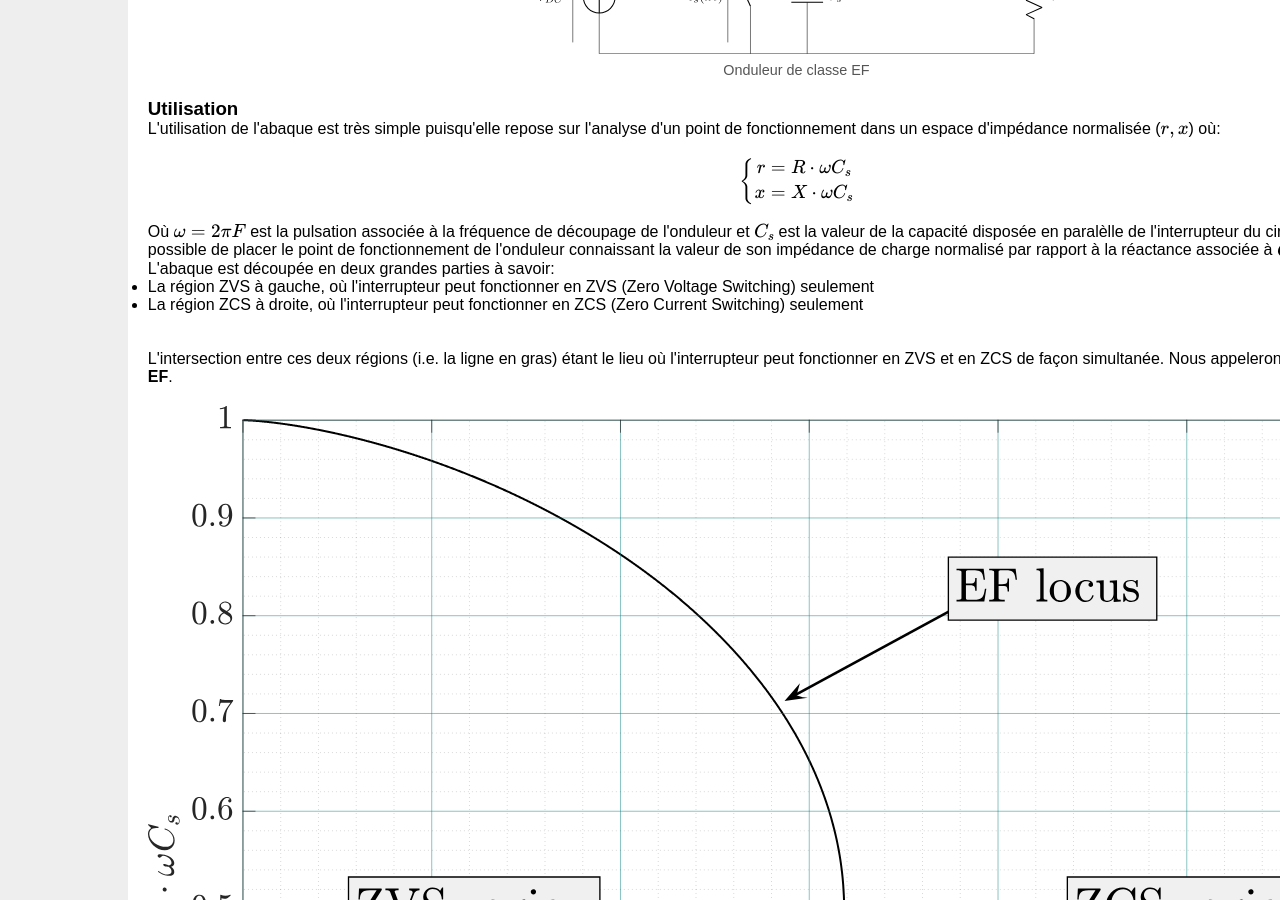
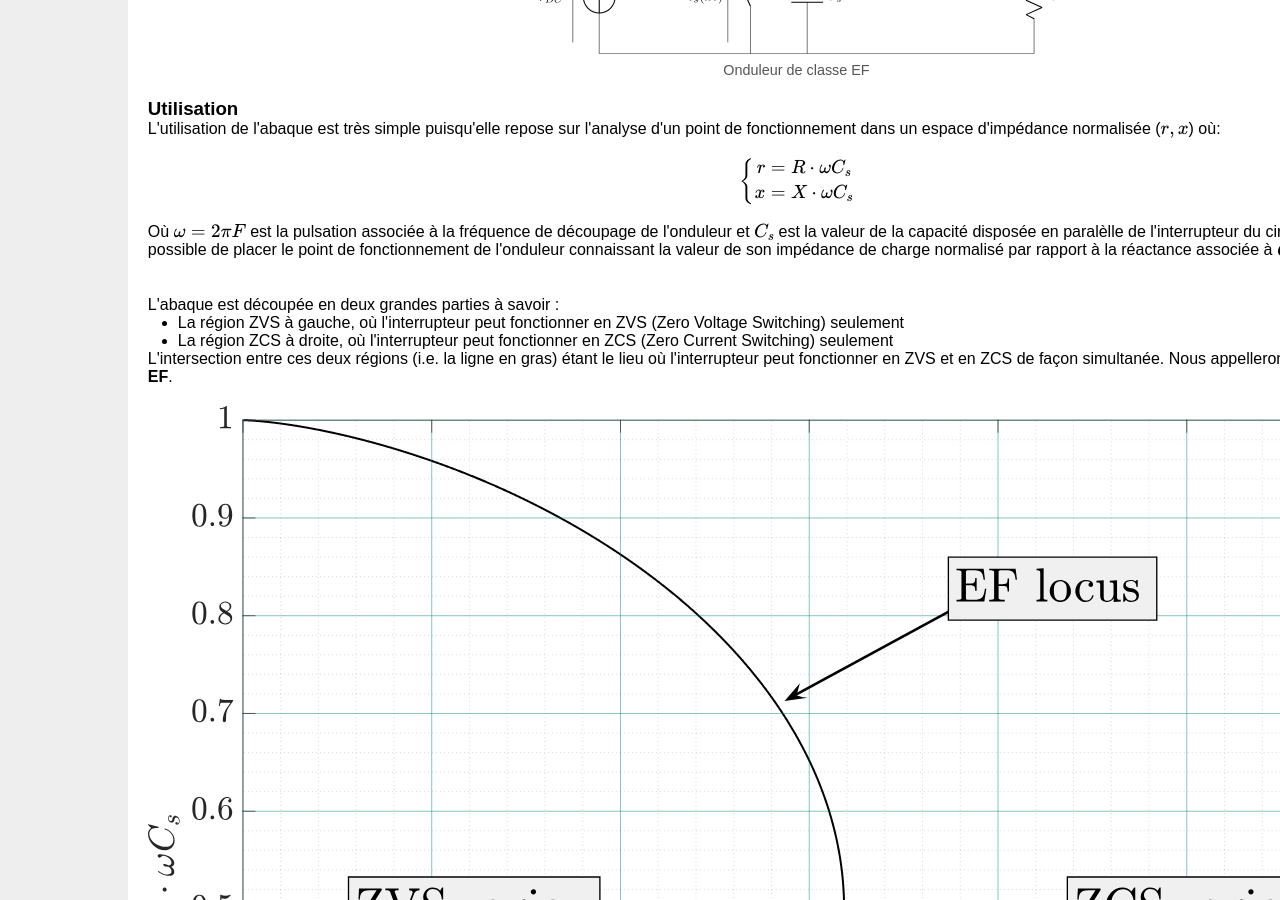
Before and after one commit to bdaire/bdaire.github.io, a Jekyll site: the page built from research_chart_overview.md, in a window 1280 px wide and 900 px high, scrolled down 455 px. Built offline with Jekyll 4.4.1, drawn with Linux system fonts in a browser that asks for light colours.

Commit message:
Update research_chart_overview.md

```diff
--- a/research_chart_overview.md
+++ b/research_chart_overview.md
@@ -67,15 +67,20 @@ x &= X \cdot \omega C_s
 
 <p>Où \(\omega=2\pi F\) est la pulsation associée à la fréquence de découpage de l'onduleur et \(C_s\) est la valeur de la capacité disposée en paralèlle de l'interrupteur du circuit. Autrement dit, est possible de placer le point de fonctionnement de l'onduleur connaissant la valeur de son impédance de charge normalisé par rapport à la réactance associée à \(C_s\).
 </p>
+<br><br>
+<p>
+  L'abaque est découpée en deux grandes parties à savoir :
+</p>
 
-<p>L'abaque est découpée en deux grandes parties à savoir:
-<ul>
+<ul style="margin-left: 30px;">
   <li>La région ZVS à gauche, où l'interrupteur peut fonctionner en ZVS (Zero Voltage Switching) seulement</li>
   <li>La région ZCS à droite, où l'interrupteur peut fonctionner en ZCS (Zero Current Switching) seulement</li>
 </ul>
-<br><br>
-L'intersection entre ces deux régions (i.e. la ligne en gras) étant le lieu où l'interrupteur peut fonctionner en ZVS et en ZCS de façon simultanée. Nous appelerons cette courbe le <b>lieu EF</b>.
+
+<p>
+  L'intersection entre ces deux régions (i.e. la ligne en gras) étant le lieu où l'interrupteur peut fonctionner en ZVS et en ZCS de façon simultanée. Nous appellerons cette courbe le <b>lieu EF</b>.
 </p>
+
 
 <figure style="text-align: center; margin: 20px auto;">
   <img src="/assets/img/chart_EF_locus.svg"
```
